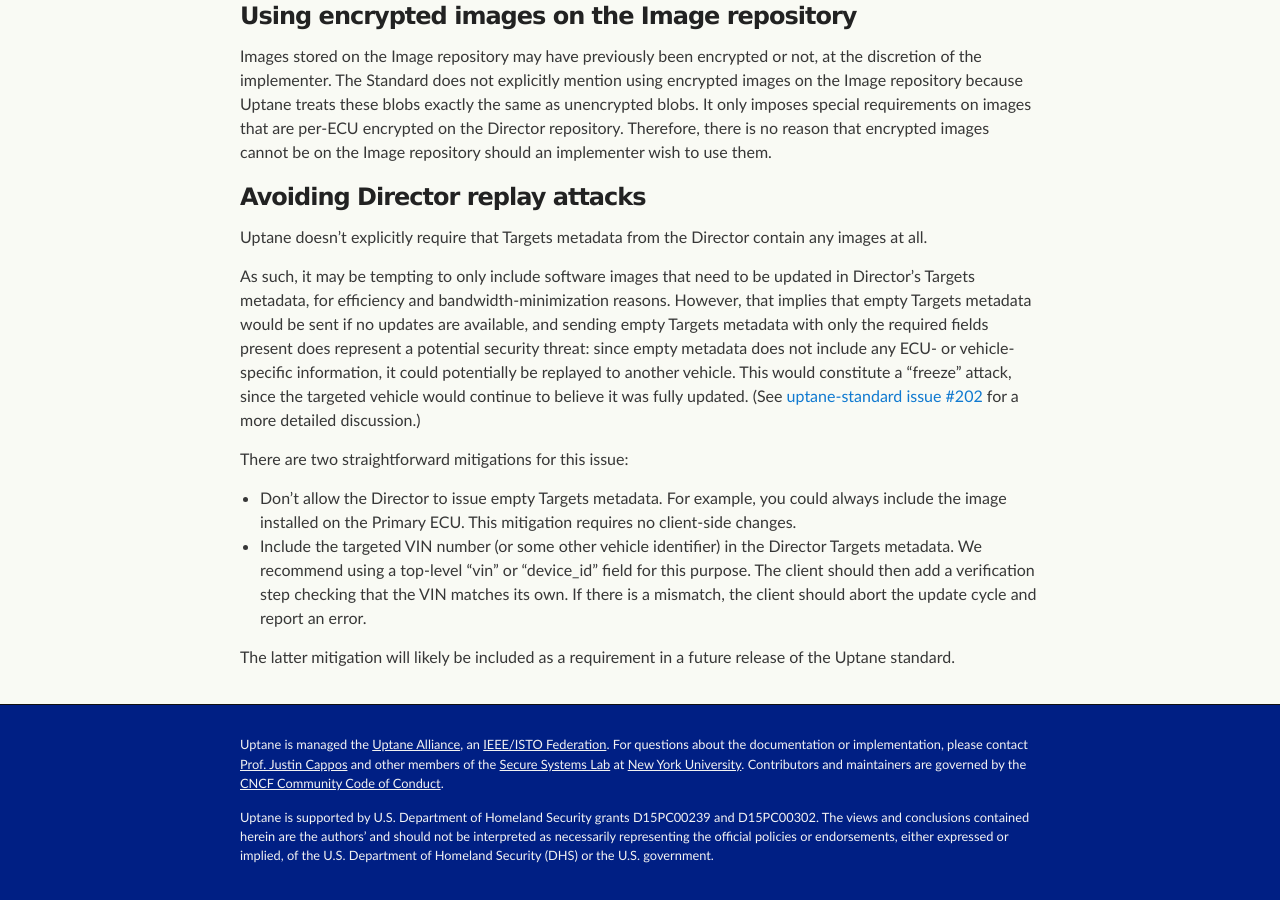
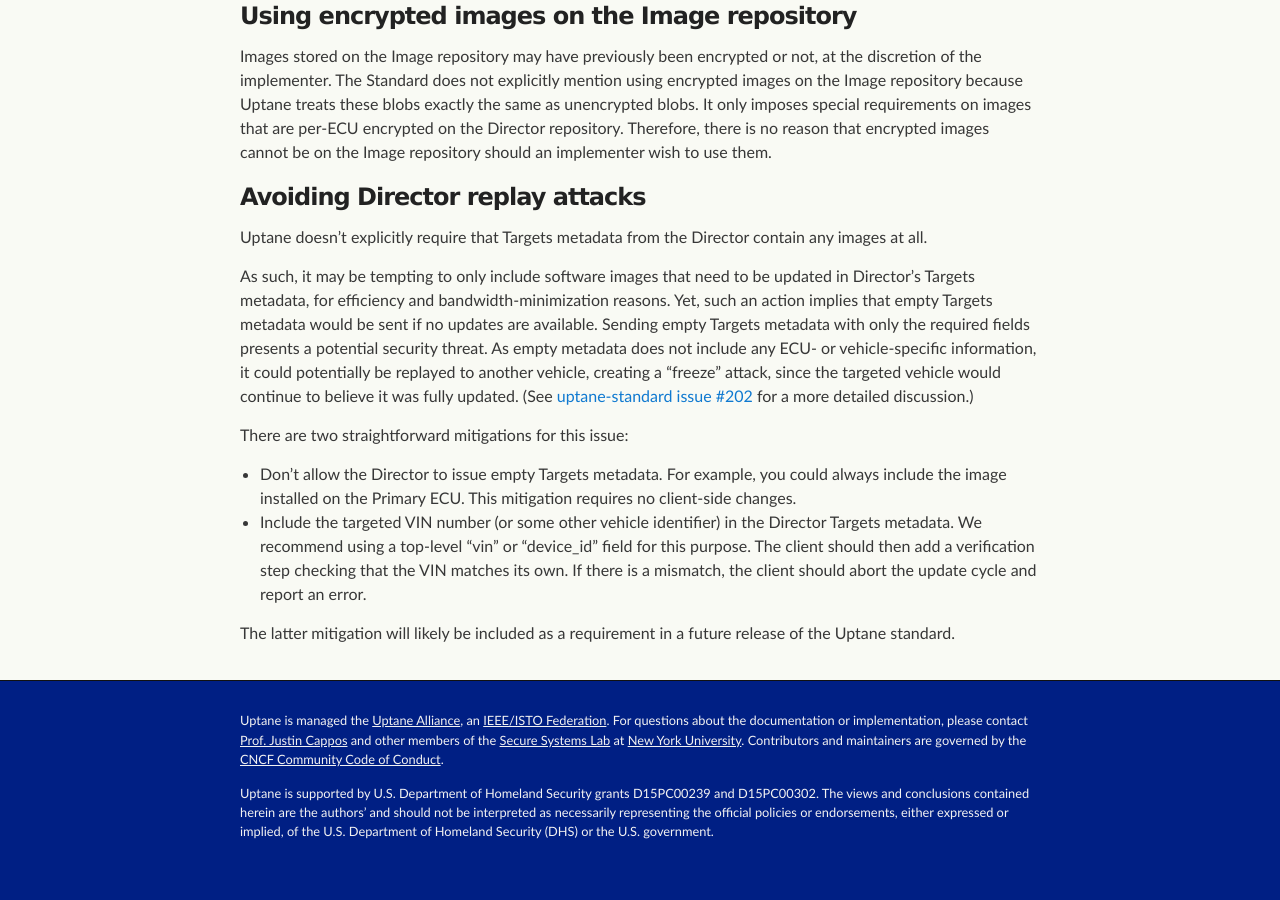
Before and after one commit to uptane/deployment-considerations, a Jekyll site: the page built from security_considerations.md, in a window 1280 px wide and 900 px high, scrolled down 5827 px. Built offline with Jekyll 4.4.1, drawn with Linux system fonts in a browser that asks for light colours; our own code applies the rules of GitHub Pages for plain Markdown files; after the commit the page ends 6703 px from its top, so only the background shows below that; some of the changed text lies outside the part shown.

Commit message:
Last review
I've finished doing a proofing pass on the document. @mnm678, since I added quite a bit can you give it a second look?
Thanks.

```diff
--- a/security_considerations.md
+++ b/security_considerations.md
@@ -122,7 +122,7 @@ Images stored on the Image repository may have previously been encrypted or not,
 
 Uptane doesn't explicitly require that Targets metadata from the Director contain any images at all.
 
-As such, it may be tempting to only include software images that need to be updated in Director's Targets metadata, for efficiency and bandwidth-minimization reasons. However, that implies that empty Targets metadata would be sent if no updates are available, and sending empty Targets metadata with only the required fields present does represent a potential security threat: since empty metadata does not include any ECU- or vehicle-specific information, it could potentially be replayed to another vehicle. This would constitute a "freeze" attack, since the targeted vehicle would continue to believe it was fully updated. (See [uptane-standard issue #202](https://github.com/uptane/uptane-standard/issues/202) for a more detailed discussion.)
+As such, it may be tempting to only include software images that need to be updated in Director's Targets metadata, for efficiency and bandwidth-minimization reasons. Yet, such an action implies that empty Targets metadata would be sent if no updates are available. Sending empty Targets metadata with only the required fields presents a potential security threat. As empty metadata does not include any ECU- or vehicle-specific information, it could potentially be replayed to another vehicle, creating a "freeze" attack, since the targeted vehicle would continue to believe it was fully updated. (See [uptane-standard issue #202](https://github.com/uptane/uptane-standard/issues/202) for a more detailed discussion.)
 
 There are two straightforward mitigations for this issue:
 
```
Also changed, not shown: other parts of security_considerations.md (+2 -2 lines).
